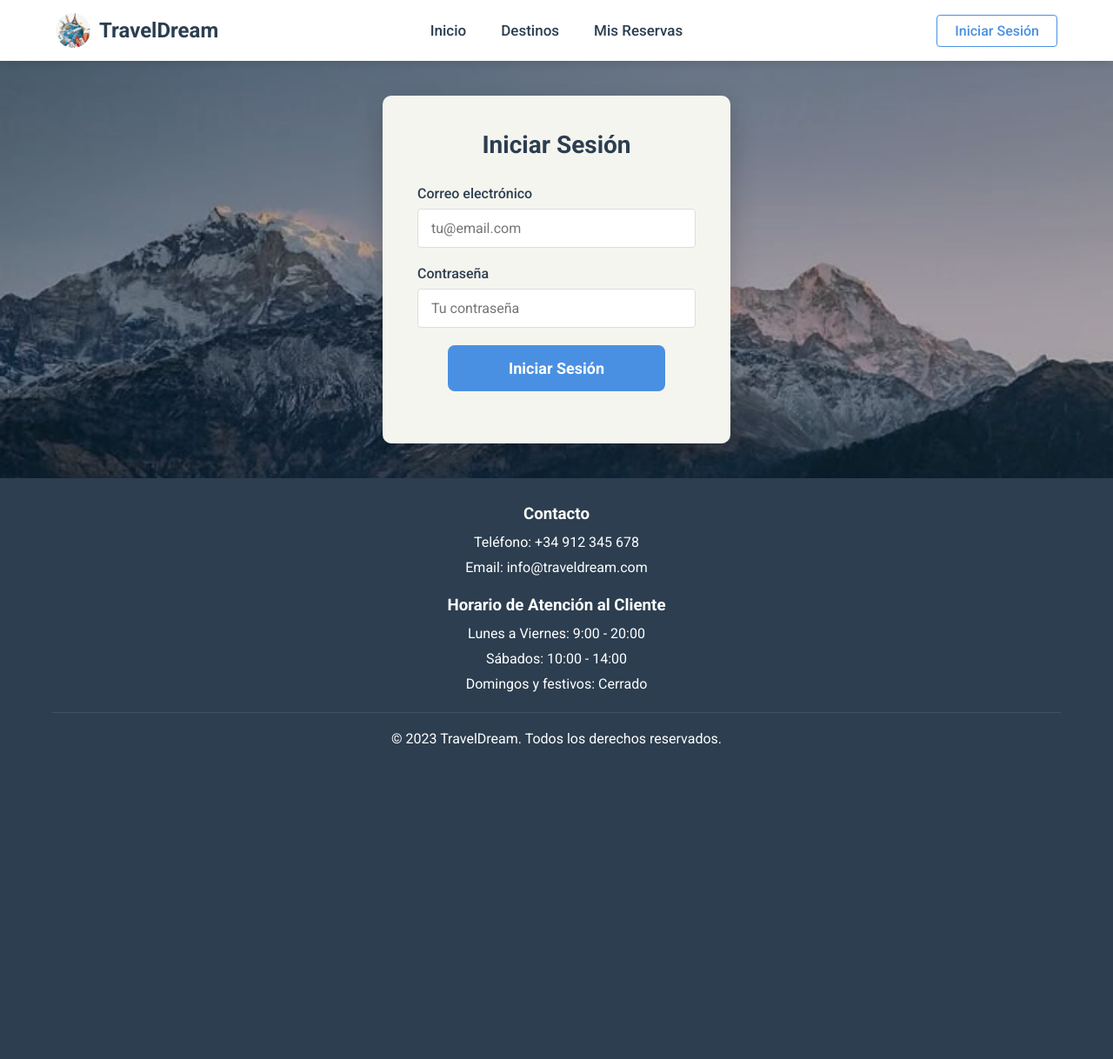
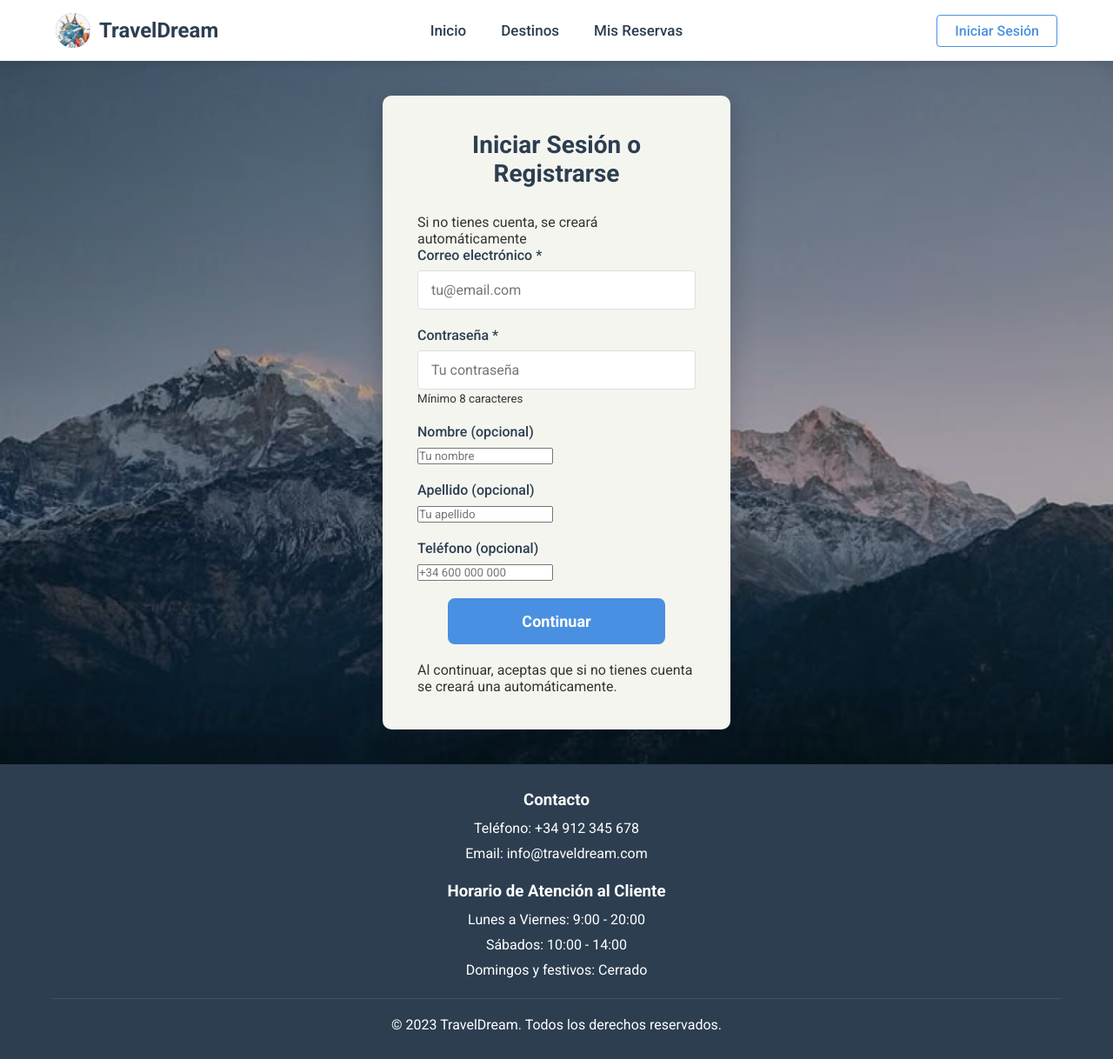
Before and after one commit to danielshubs/agencia-de-viajes, a Django app: page /login/ in a window 1280 px wide. Shown: the whole page at 87% size. Before the commit the page ends 856 px from the top, so only its background shows below. Run offline with Django 5.2, Linux system fonts and the light colour scheme.

Commit message:
Cambios en login.html

```diff
--- a/agenciaDjango/appAgenciaDjango/templates/login.html
+++ b/agenciaDjango/appAgenciaDjango/templates/login.html
@@ -6,32 +6,58 @@
 <link rel="stylesheet" href="{% static 'css/login.css' %}">
 {% endblock %}
 
-{% block titulo %}TravelDream - Iniciar Sesión{% endblock %}
+{% block titulo %}TravelDream - Iniciar Sesión / Registro{% endblock %}
 
 {% block contenido %}
 
 <div class="background-image"></div>
 
 <div class="login-container">
-    <h2 class="login-title">Iniciar Sesión</h2>
+    <h2 class="login-title">Iniciar Sesión o Registrarse</h2>
+    <p class="login-subtitle">Si no tienes cuenta, se creará automáticamente</p>
 
     <form action="{% url 'login_enter' %}" method="POST">
         {% csrf_token %}
 
+        <!-- Email Field -->
         <div class="form-group">
-            <label for="email">Correo electrónico</label>
+            <label for="email">Correo electrónico *</label>
             <input type="email" id="email" name="email" placeholder="tu@email.com" required>
         </div>
 
+        <!-- Password Field -->
         <div class="form-group">
-            <label for="password">Contraseña</label>
+            <label for="password">Contraseña *</label>
             <input type="password" id="password" name="password" placeholder="Tu contraseña" required>
+            <small class="form-text">Mínimo 8 caracteres</small>
         </div>
 
-        <button type="submit" class="login-button">Iniciar Sesión</button>
+        <!-- Optional Registration Fields (shown on demand or always) -->
+        <div id="registration-fields">
+            <div class="form-group">
+                <label for="nombre">Nombre (opcional)</label>
+                <input type="text" id="nombre" name="nombre" placeholder="Tu nombre">
+            </div>
+
+            <div class="form-group">
+                <label for="apellido">Apellido (opcional)</label>
+                <input type="text" id="apellido" name="apellido" placeholder="Tu apellido">
+            </div>
+
+            <div class="form-group">
+                <label for="telefono">Teléfono (opcional)</label>
+                <input type="tel" id="telefono" name="telefono" placeholder="+34 600 000 000">
+            </div>
+        </div>
+
+        <button type="submit" class="login-button">Continuar</button>
+
+        <p class="login-info">
+            Al continuar, aceptas que si no tienes cuenta se creará una automáticamente.
+        </p>
     </form>
 
-<!-- mssgs -->
+    <!-- Messages -->
     {% if messages %}
     <div class="messages-container">
         {% for message in messages %}
@@ -41,4 +67,5 @@
         {% endfor %}
     </div>
     {% endif %}
+
 {% endblock %}
```
Lines whose indentation alone changed are shown as unchanged.
